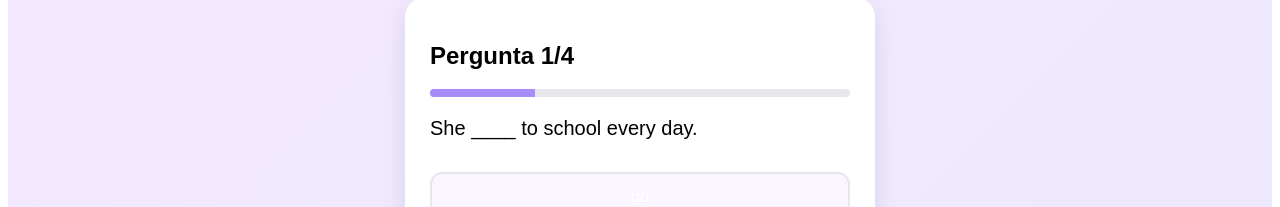
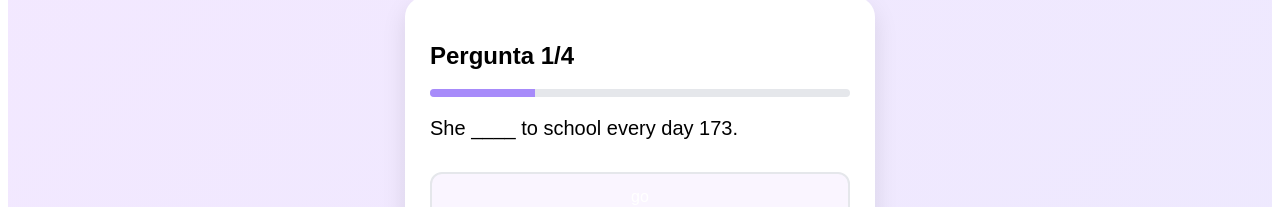
Before and after one commit to artdias/inglesbyneves, a Next.js app: page /teste-nivel in a window 1280 px wide. Shown: the part 234-441 px from the top of the page. Built offline with nearby package versions, Linux system fonts and the light colour scheme.

Commit message:
Add files via upload

```diff
--- a/app/teste-nivel/page.tsx
+++ b/app/teste-nivel/page.tsx
@@ -4,7 +4,7 @@ import { useState } from "react";
 
 const questions = [
   {
-    question: "She ____ to school every day.",
+    question: "She ____ to school every day 173.",
     options: ["go", "goes", "going"],
     answer: 1,
   },
```
